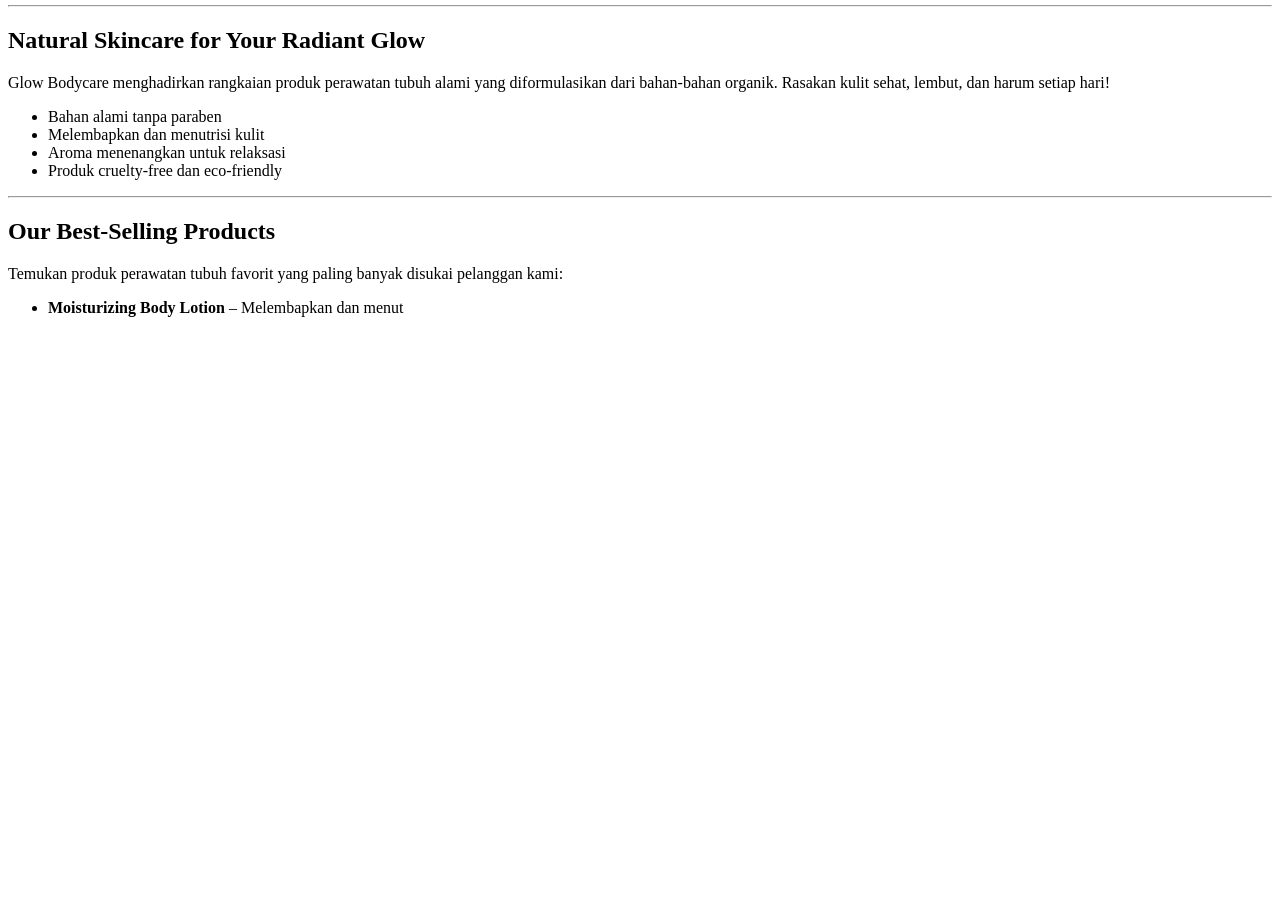
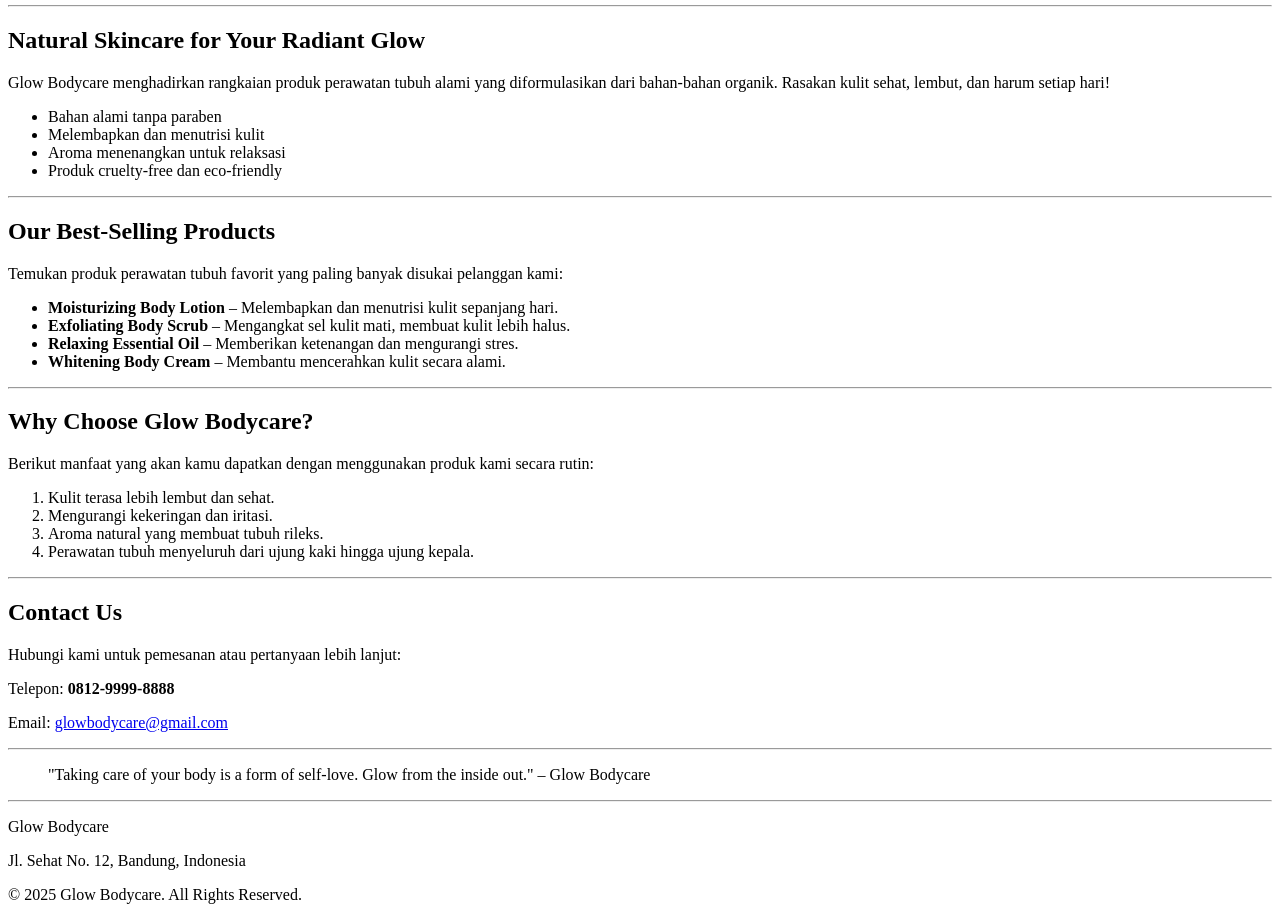
Before and after one commit to LeksaAura/latihan_bisdig, a plain HTML site: page tugastambahan.html in a window 1280 px wide. Shown: the part 101-1021 px from the top of the page. Before the commit the page ends 800 px from the top, so only its background shows below. Drawn offline with Linux system fonts and the light colour scheme.

Commit message:
latihan_bisdig

```diff
--- a/tugastambahan.html
+++ b/tugastambahan.html
@@ -42,4 +42,54 @@
             <h2>Our Best-Selling Products</h2>
             <p>Temukan produk perawatan tubuh favorit yang paling banyak disukai pelanggan kami:</p>
             <ul>
-                <li><strong>Moisturizing Body Lotion</strong> – Melembapkan dan menut
+                <li><strong>Moisturizing Body Lotion</strong> – Melembapkan dan menutrisi kulit sepanjang hari.</li>
+                <li><strong>Exfoliating Body Scrub</strong> – Mengangkat sel kulit mati, membuat kulit lebih halus.</li>
+                <li><strong>Relaxing Essential Oil</strong> – Memberikan ketenangan dan mengurangi stres.</li>
+                <li><strong>Whitening Body Cream</strong> – Membantu mencerahkan kulit secara alami.</li>
+            </ul>
+        </section>
+
+
+        <hr>
+
+        <!-- Bagian Manfaat -->
+        <section id="benefits">
+            <h2>Why Choose Glow Bodycare?</h2>
+            <p>Berikut manfaat yang akan kamu dapatkan dengan menggunakan produk kami secara rutin:</p>
+            <ol>
+                <li>Kulit terasa lebih lembut dan sehat.</li>
+                <li>Mengurangi kekeringan dan iritasi.</li>
+                <li>Aroma natural yang membuat tubuh rileks.</li>
+                <li>Perawatan tubuh menyeluruh dari ujung kaki hingga ujung kepala.</li>
+            </ol>
+        </section>
+
+        <hr>
+
+        <!-- Bagian Kontak -->
+        <section id="contact">
+            <h2>Contact Us</h2>
+            <p>Hubungi kami untuk pemesanan atau pertanyaan lebih lanjut:</p>
+            <p>Telepon: <strong>0812-9999-8888</strong></p>
+            <p>Email: <a href="mailto:glowbodycare@gmail.com">glowbodycare@gmail.com</a></p>
+        </section>
+    </main>
+
+    <hr>
+
+    <!-- Blockquote -->
+    <blockquote>
+        "Taking care of your body is a form of self-love. Glow from the inside out."
+        – Glow Bodycare
+    </blockquote>
+
+    <hr>
+
+    <!-- Footer -->
+    <footer>
+        <p>Glow Bodycare</p>
+        <p>Jl. Sehat No. 12, Bandung, Indonesia</p>
+        <p>&copy; 2025 Glow Bodycare. All Rights Reserved.</p>
+    </footer>
+</body>
+</html>
```
